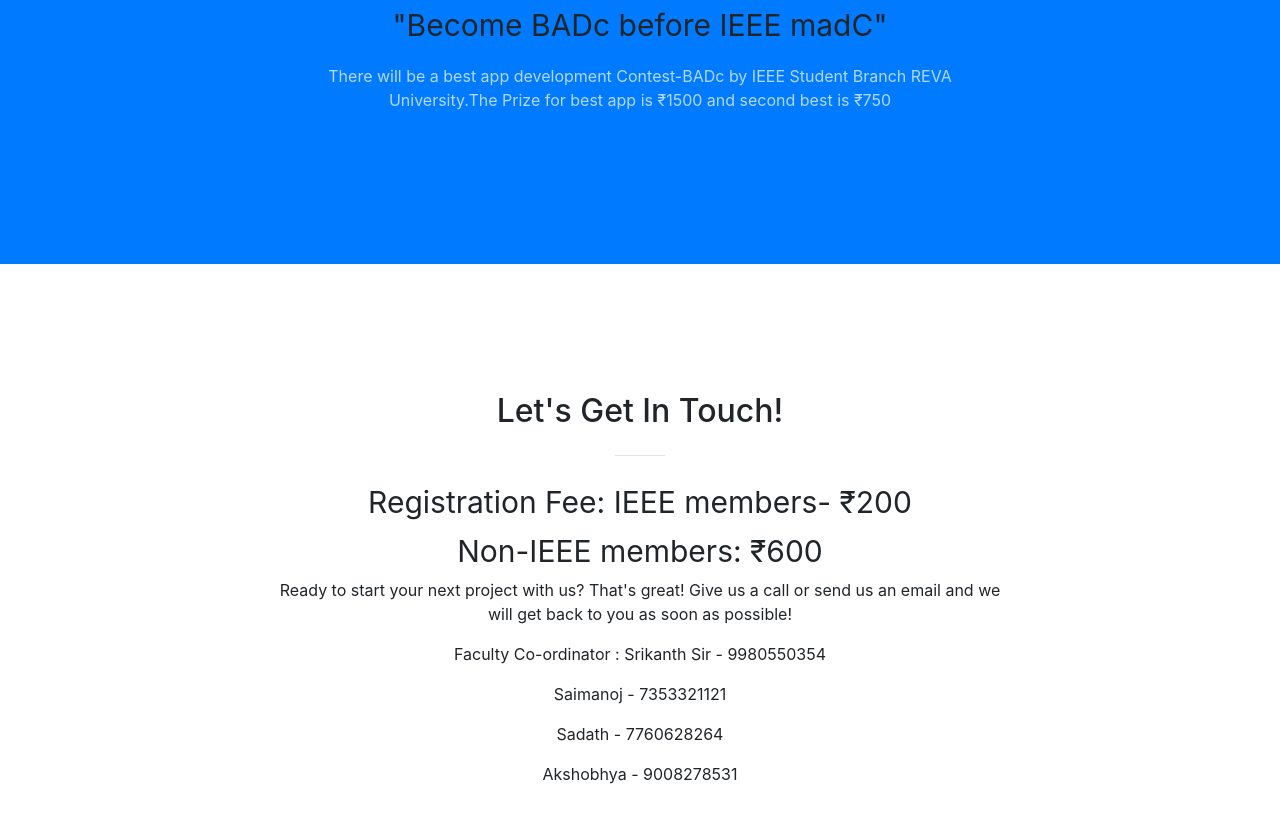
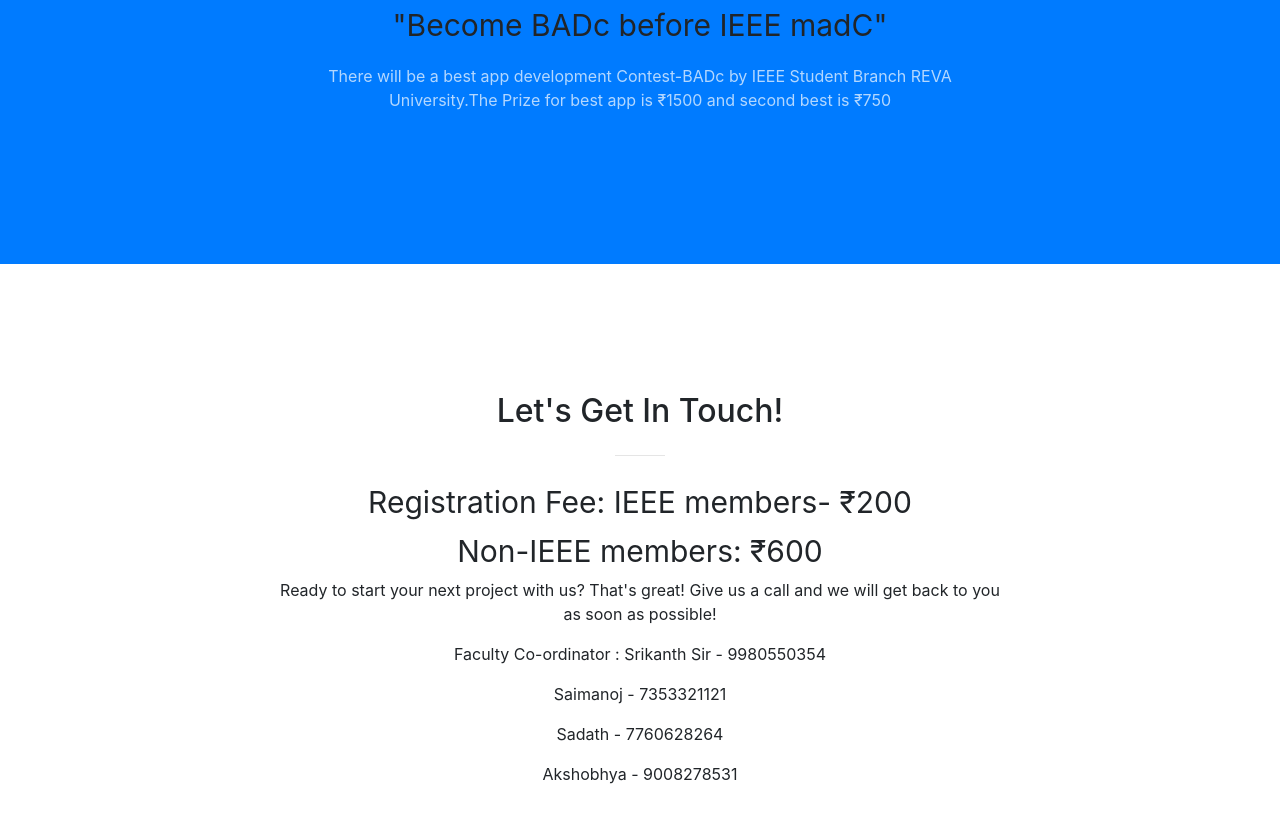
Before and after one commit to madworkshop/madworkshop.github.io, a website with bundled scripts: page index.html in a window 1280 px wide. Shown: the part 1108-1930 px from the top of the page. Built offline with nearby package versions, Linux system fonts and the light colour scheme.

Commit message:
suggested edit

```diff
--- a/index.html
+++ b/index.html
@@ -240,7 +240,7 @@
             <hr class="my-4">
               <p class="mb-1" style="font-size: 30px">Registration Fee: IEEE members- ₹200 </p>
               <p class="mb-1" style="font-size: 30px">Non-IEEE members: ₹600</p>
-            <p class="mb-10">Ready to start your next project with us? That's great! Give us a call or send us an email and we will get back to you as soon as possible!</p>
+            <p class="mb-10">Ready to start your next project with us? That's great! Give us a call and we will get back to you as soon as possible!</p>
             <p>Faculty Co-ordinator : Srikanth Sir - 9980550354</p>
             <p>Saimanoj - 7353321121</p>
             <p>Sadath - 7760628264</p>
```
